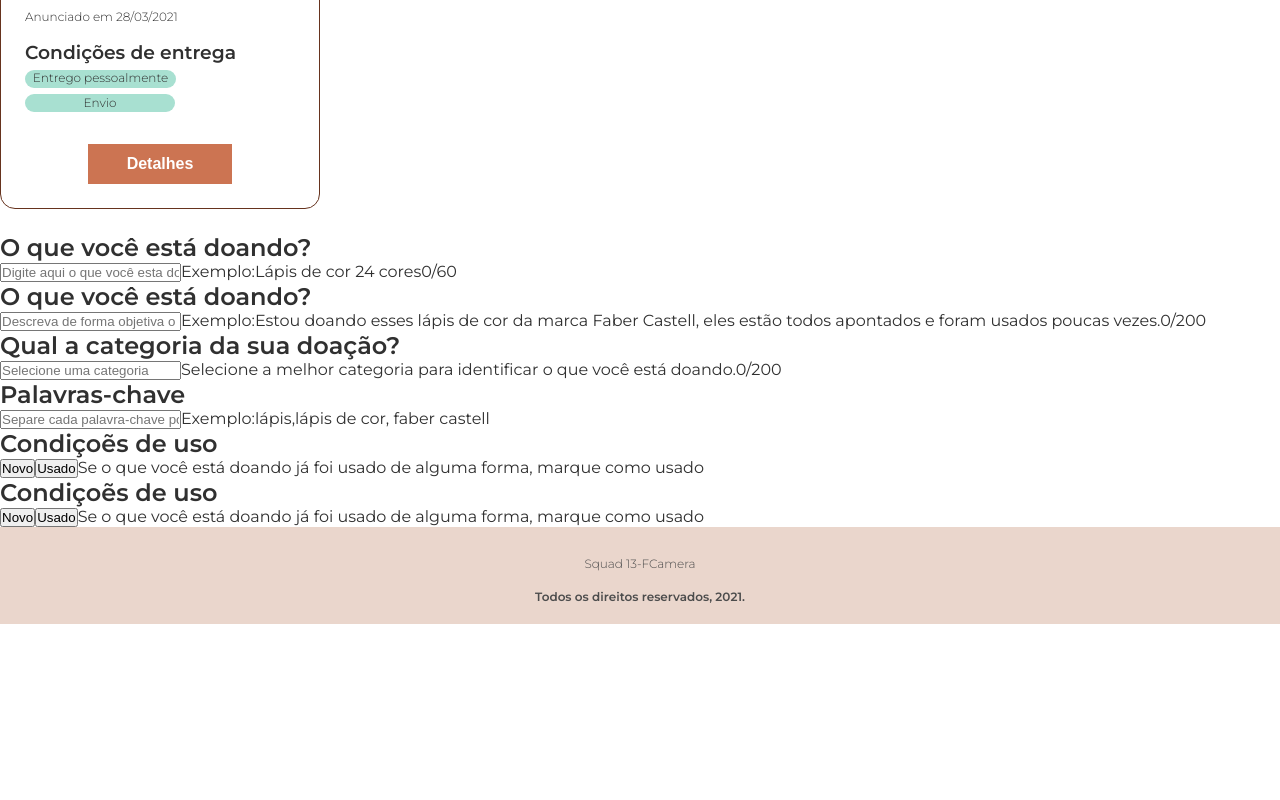
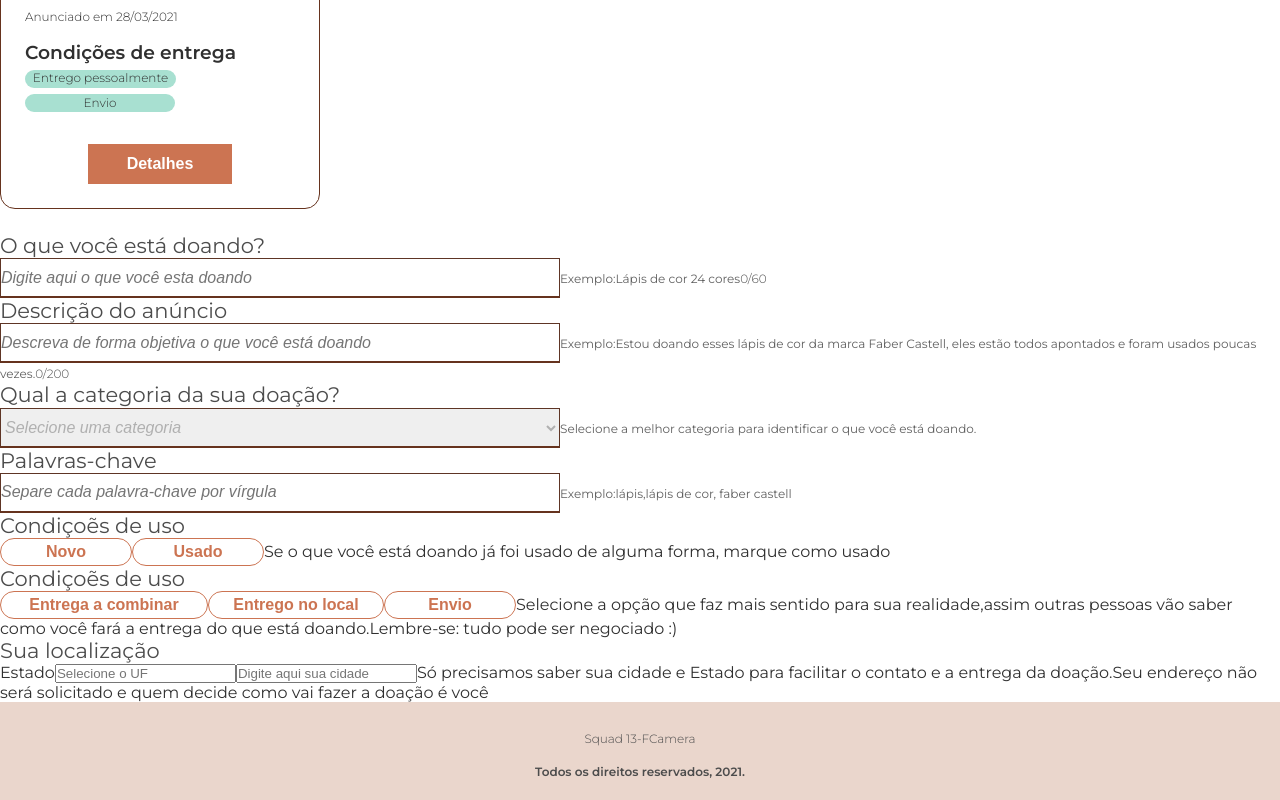
Before and after one commit to FCamara-Squad13/Mobile, a React (Create React App) app: page /teste in a window 1280 px wide. Shown: the part 4362-5162 px from the top of the page. Before the commit the page ends 4986 px from the top, so only its background shows below. Built offline with nearby package versions, Linux system fonts and the light colour scheme.

Commit message:
putting css in form

```diff
--- a/src/components/FormPublishAd/index.tsx
+++ b/src/components/FormPublishAd/index.tsx
@@ -4,6 +4,7 @@ import "./style.css";
 const FormPublishAd: React.FC = () => {
   return (
     <div className="form-publish-ad">
+      <form>
         <div className="what-are-you-donating">
           <h2 className="title-donating">O que você está doando?</h2>
           <input
@@ -16,11 +17,12 @@ const FormPublishAd: React.FC = () => {
           </span>
           <span className="span-number-donating">0/60</span>
         </div>
+
         <div className="description-donating">
-        <h2 className="title-description-donating">O que você está doando?</h2>
+          <h2 className="title-donating">Descrição do anúncio</h2>
           <input
             type="text"
-          className="input-description-donating"
+            className="input-donating"
             placeholder="Descreva de forma objetiva o que você está doando"
           />
           <span className="span-description-donating">
@@ -29,33 +31,34 @@ const FormPublishAd: React.FC = () => {
           </span>
           <span className="span-number-donating">0/200</span>
         </div>
+
         <div className="category-donating">
-        <h2 className="title-category-donating">
-          Qual a categoria da sua doação?
-        </h2>
-        <input
-          type="select"
-          className="input-category-donating"
-          placeholder="Selecione uma categoria"
-        />
-        <span className="span-category-donating">
-          Selecione a melhor categoria para identificar o que você está doando.
+          <h2 className="title-donating">Qual a categoria da sua doação?</h2>
+          <select className="input-donating">
+            <option>Selecione uma categoria</option>
+            <option value="Lapis">Lápis</option>
+            <option value="Cadernos">Cadernos</option>
+          </select>
+          <span className="span-description-donating">
+            Selecione a melhor categoria para identificar o que você está
+            doando.
           </span>
-        <span className="span-number-donating">0/200</span>
         </div>
+
         <div className="key-words-donating">
-        <h2 className="title-key-word-donating">Palavras-chave</h2>
+          <h2 className="title-donating">Palavras-chave</h2>
           <input
             type="text"
-          className="input-key-word-donating"
+            className="input-donating"
             placeholder="Separe cada palavra-chave por vírgula"
           />
-        <span className="span-category-donating">
+          <span className="span-description-donating">
             Exemplo:lápis,lápis de cor, faber castell
           </span>
         </div>
+
         <div className="conditions-donating">
-        <h2 className="title-conditions-donating">Condiçoẽs de uso</h2>
+          <h2 className="title-donating">Condiçoẽs de uso</h2>
           <button type="button" className="new">
             Novo
           </button>
@@ -67,19 +70,45 @@ const FormPublishAd: React.FC = () => {
             usado
           </span>
         </div>
-      <div className="conditions-donating">
-        <h2 className="title-conditions-donating">Condiçoẽs de uso</h2>
-        <button type="button" className="new">
-          Novo
+
+        <div className="delivery-conditions-donating">
+          <h2 className="title-donating">Condiçoẽs de uso</h2>
+          <button type="button" className="delivery-to-match">
+            Entrega a combinar
           </button>
-        <button type="button" className="new">
-          Usado
+          <button type="button" className="delivery-to-place">
+            Entrego no local
           </button>
-        <span className="span-conditions-donating">
-          Se o que você está doando já foi usado de alguma forma, marque como
-          usado
+          <button type="button" className="send">
+            Envio
+          </button>
+          <span className="span-delivery-donating">
+            Selecione a opção que faz mais sentido para sua realidade,assim
+            outras pessoas vão saber como você fará a entrega do que está
+            doando.Lembre-se: tudo pode ser negociado :)
           </span>
         </div>
+
+        <div className="your-location">
+          <h2 className="title-donating">Sua localização</h2>
+          <span className="state">Estado</span>
+          <input
+            type="select"
+            className="input-state-donating"
+            placeholder="Selecione o UF"
+          />
+          <input
+            type="select"
+            className="input-city-donating"
+            placeholder="Digite aqui sua cidade"
+          />
+          <span className="span-location-donating">
+            Só precisamos saber sua cidade e Estado para facilitar o contato e a
+            entrega da doação.Seu endereço não será solicitado e quem decide
+            como vai fazer a doação é você
+          </span>
+        </div>
+      </form>
     </div>
   );
 };
--- a/src/components/FormPublishAd/style.css
+++ b/src/components/FormPublishAd/style.css
@@ -0,0 +1,63 @@
+.title-donating {
+  font-weight: 500;
+  font-size: 21px;
+  line-height: 120%;
+  color: var(--color-dark-primary);
+}
+
+.input-donating {
+  width: 560px;
+  height: 40px;
+  border: 0.5px solid #5e3525;
+  font-style: italic;
+  font-size: 16px;
+  line-height: 150%;
+  color: #b0b0b0;
+  border-bottom: 2px solid #66331e;
+}
+
+.span-description-donating {
+  color: #616161;
+  font-weight: 500;
+  font-size: 12px;
+  line-height: 15px;
+}
+
+.span-number-donating {
+  font-size: 12px;
+  font-weight: 300;
+  text-align: right;
+  line-height: 15px;
+  color: var(--color-dark-primary);
+}
+
+.new {
+  width: 132px;
+}
+
+.new,
+.delivery-to-match,
+.delivery-to-place,
+.send {
+  height: 28px;
+  background: #ffffff;
+  color: #cc7452;
+  text-align: center;
+  line-height: 150%;
+  font-weight: 600;
+  font-size: 16px;
+  border: 1px solid #cc7452;
+  border-radius: 20px;
+}
+
+.delivery-to-match {
+  width: 208px;
+}
+
+.delivery-to-place {
+  width: 176px;
+}
+
+.send {
+  width: 132px;
+}
```
Lines whose indentation alone changed are shown as unchanged.
